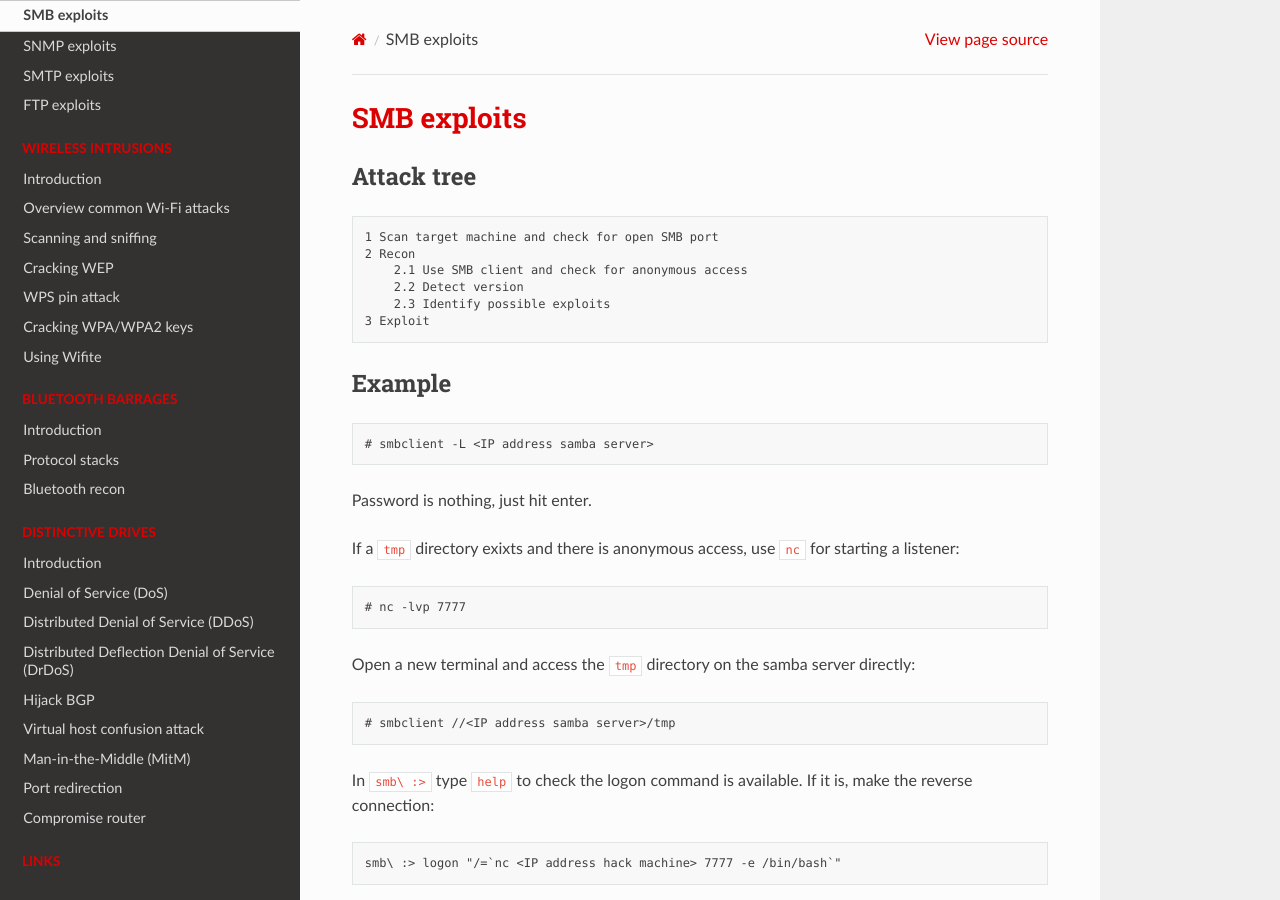
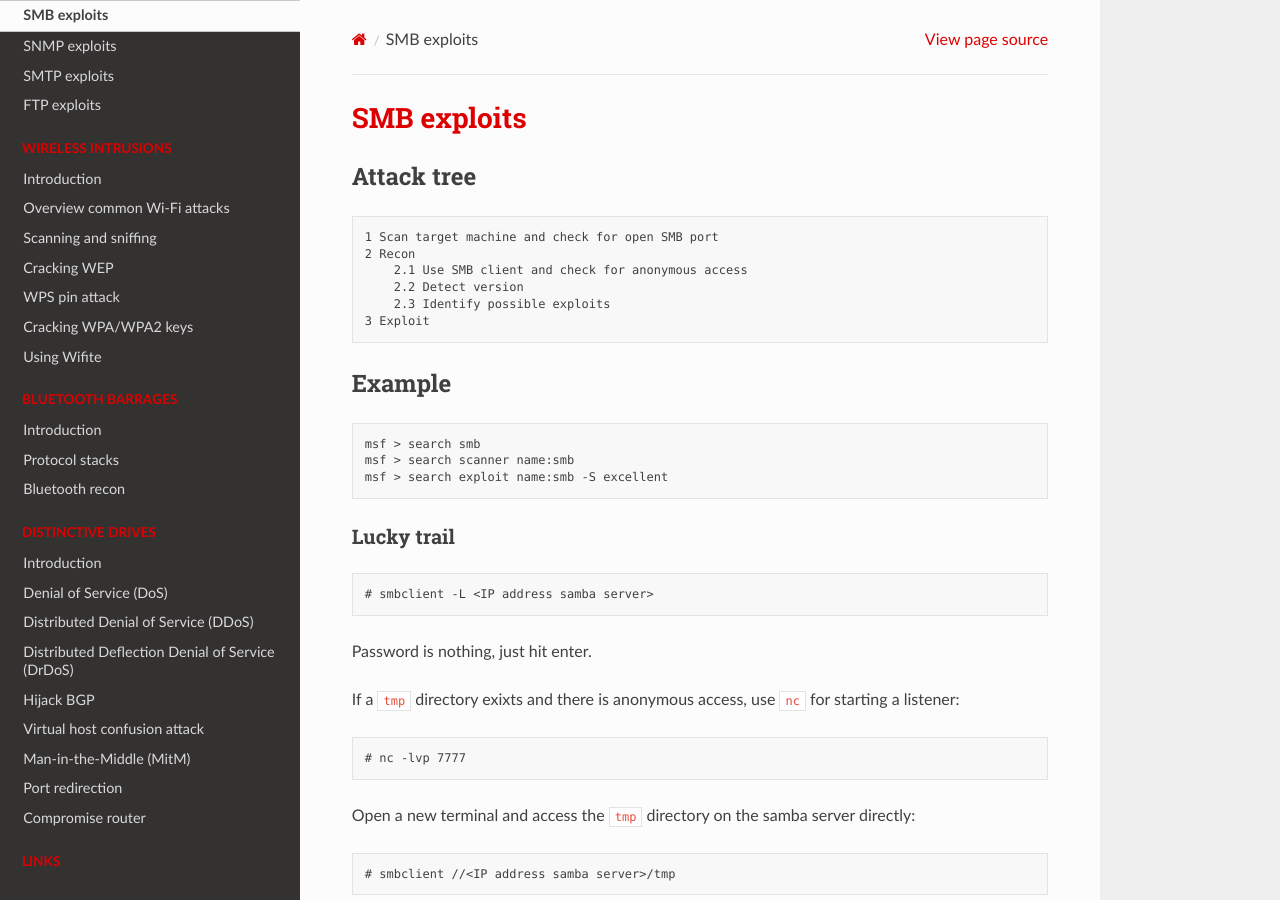
Before and after one commit to tymyrddin/red-network, a Sphinx documentation site: the page built from source/docs/application/smb.md, in a window 1280 px wide and 900 px high. Built offline with Sphinx 7.4.7 and the Read the Docs theme 2.0.0, drawn with Linux system fonts in a browser that asks for light colours.

Commit message:
Version 0.1

````diff
--- a/source/docs/application/smb.md
+++ b/source/docs/application/smb.md
@@ -12,6 +12,14 @@
 ```
 
 ## Example
+
+```text
+msf > search smb
+msf > search scanner name:smb
+msf > search exploit name:smb -S excellent
+```
+
+### Lucky trail
 
 ```text
 # smbclient -L <IP address samba server>
````
Also changed, not shown: source/docs/application/smtp.md (+8 -0 lines), source/docs/application/snmp.md (line endings or trailing spaces).
